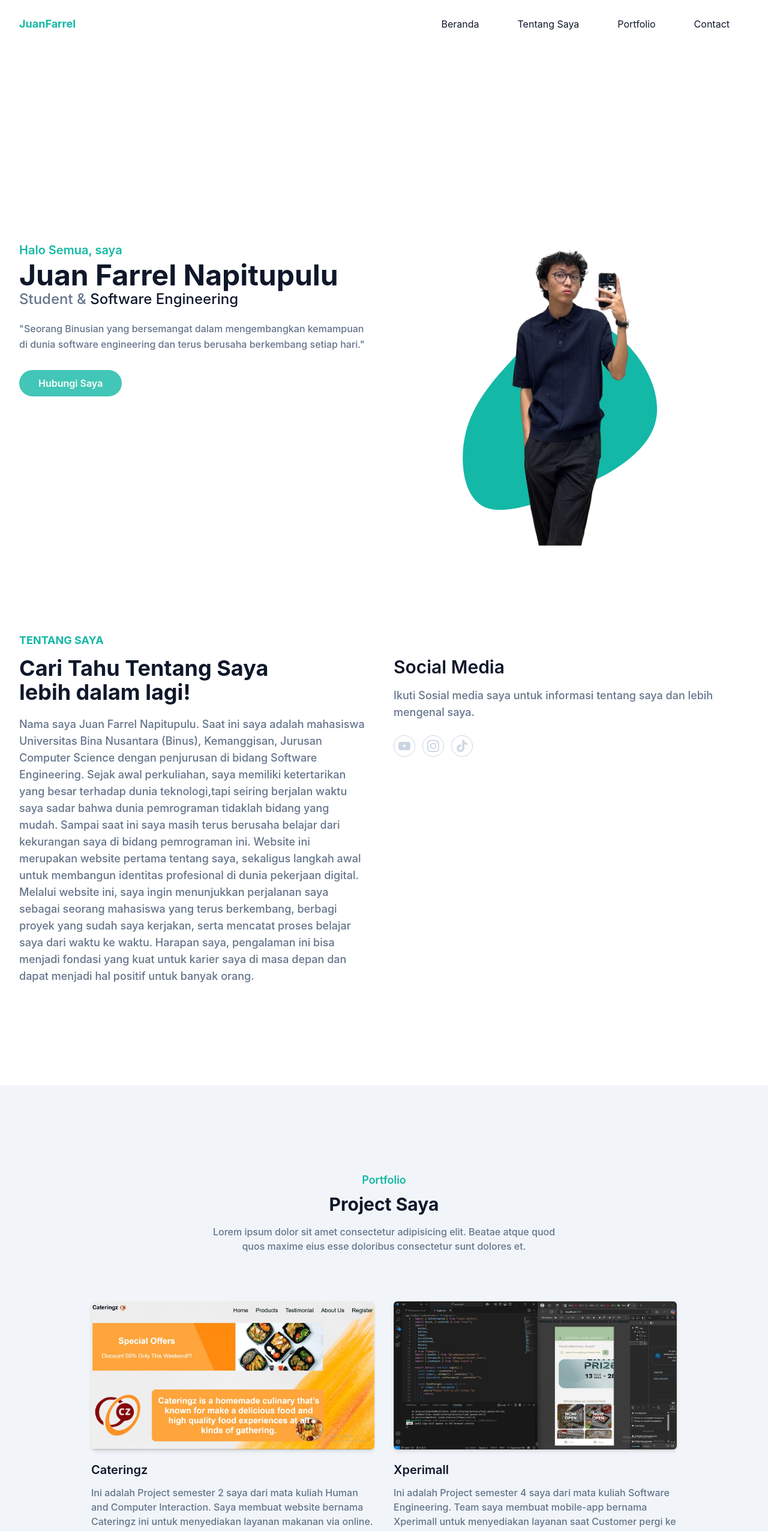
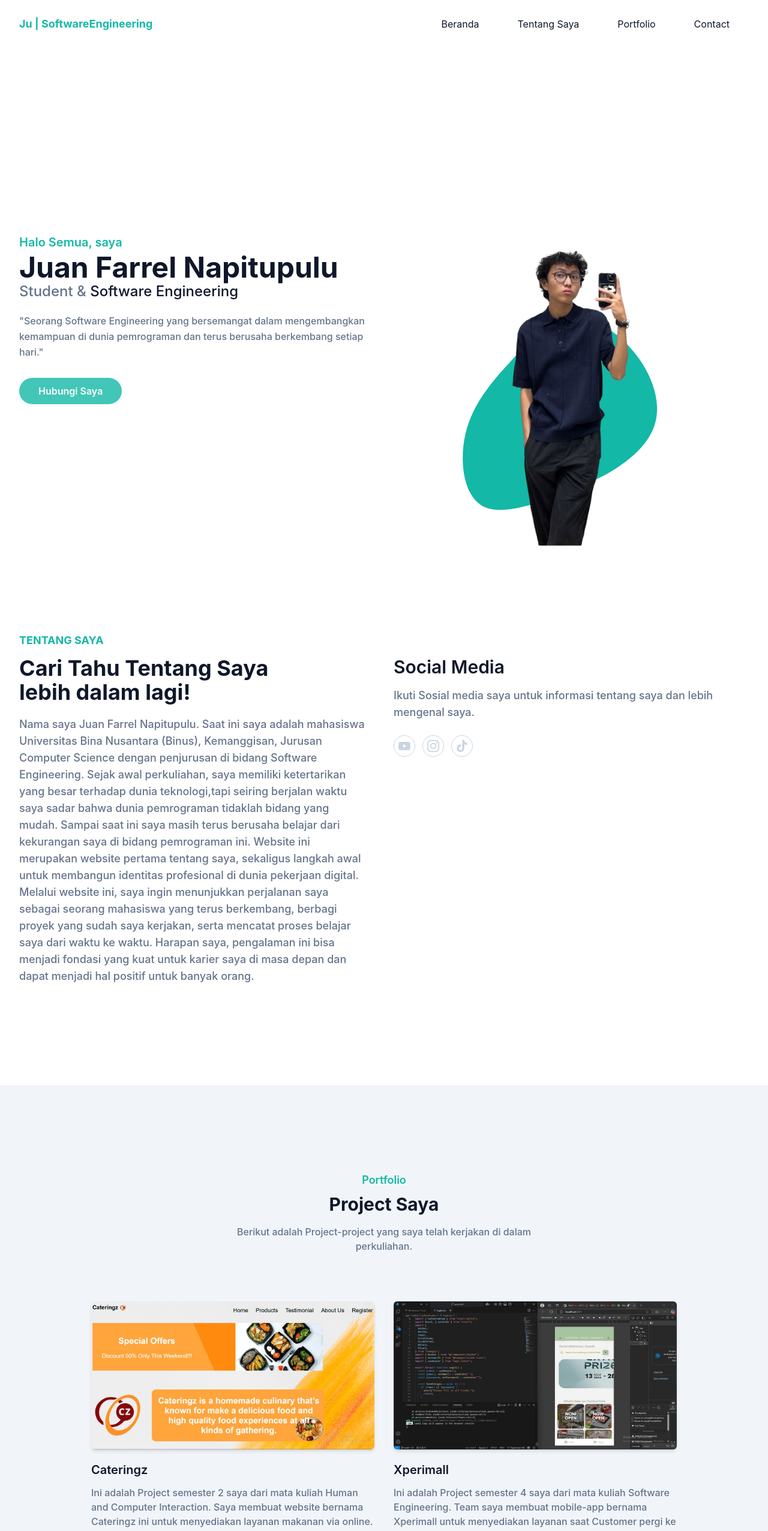
Before and after one commit to 7uannn/PortfolioWeb-tailwind-css, a website: page index.html in a window 1280 px wide. Shown: the top 2553 px of the page at 60% size. Drawn offline with Linux system fonts and the light colour scheme.

Commit message:
update: ganti beberapa elemen text

```diff
--- a/index.html
+++ b/index.html
@@ -12,7 +12,7 @@
         <div class="container">
             <div class="flex items-center justify-between relative">
                 <div class="px-4">
-                    <a href="#home" class="font-bold text-lg text-primary block py-6">JuanFarrel</a>
+                    <a href="#home" class="font-bold text-lg text-primary block py-6">Ju | SoftwareEngineering</a>
                 </div>
                 <div class="flex items-center px-4">
                   <button id="hamburger" name="hamburger" type="button" class="block absolute right-4 lg:hidden">
@@ -55,8 +55,8 @@
                         text-dark text-4xl mt-1 lg:text-5xl">Juan Farrel Napitupulu</span> </h1>
                     <h2 class="font-medium text-secondary text-lg mb-5 lg:text-2xl">Student & <span
                         class="text-dark">Software Engineering</span></h2>
-                    <p class="font-medium text-secondary mb-10 leading-relaxed">"Seorang Binusian yang bersemangat dalam mengembangkan
-                        kemampuan di dunia software engineering dan terus berusaha berkembang setiap hari."</p>
+                    <p class="font-medium text-secondary mb-10 leading-relaxed">"Seorang Software Engineering yang bersemangat dalam mengembangkan
+                        kemampuan di dunia pemrograman dan terus berusaha berkembang setiap hari."</p>
 
                     <a href="#" class="text-base font-semibold text-white bg-primary py-3 px-8 rounded-full
                     hover:shadow-lg opacity-80 transition duration-300 ease-in-out">Hubungi Saya </a>
@@ -177,8 +177,8 @@
                 <div class="max-w-xl mx-auto text-center mb-16">
                     <h4 class="font-semibold text-lg text-primary mb-2">Portfolio</h4>
                     <h2 class="font-bold text-dark text-3xl mb-4">Project Saya</h2>
-                    <p class="font-medium text-md text-secondary">Lorem ipsum dolor sit amet consectetur adipisicing elit.
-                    Beatae atque quod quos maxime eius esse doloribus consectetur sunt dolores et.</p>
+                    <p class="font-medium text-md text-secondary">Berikut adalah Project-project yang
+                    saya telah kerjakan di dalam perkuliahan.</p>
                 </div>
             </div>
 
@@ -214,8 +214,7 @@
                 <div class="max-w-xl mx-auto text-center mb-16">
                     <h4 class="font-semibold text-lg text-primary mb-2">Contact</h4>
                     <h2 class="font-bold text-dark text-3xl mb-4 sm:text-4xl lg:text-5xl">Hubungi Saya</h2>
-                    <p class="font-medium text-md text-secondary md:text-lg">Lorem ipsum dolor sit amet consectetur,
-                    adipisicing elit. Officiis, quasi.</p>
+                    <p class="font-medium text-md text-secondary md:text-lg">Silahkan isi Nama, email anda & pesan untuk saya</p>
                 </div>
             </div>
 
@@ -260,7 +259,7 @@
                     <h3 class="font-semibold text-xl text-white mb-5">Lainnya</h3>
                     <ul class="text-slate-300">
                         <li>
-                            <a href="#" class="inline-block text-base hover:text-primary mb-3">GitHub</a>
+                            <a href="https://github.com/7uannn" class="inline-block text-base hover:text-primary mb-3">GitHub</a>
                         </li>
                         <li>
                             <a href="https://www.linkedin.com/in/juan-farrel-napitupulu-0a0947369/" class="inline-block text-base hover:text-primary mb-3">LinkedIn</a>
```
